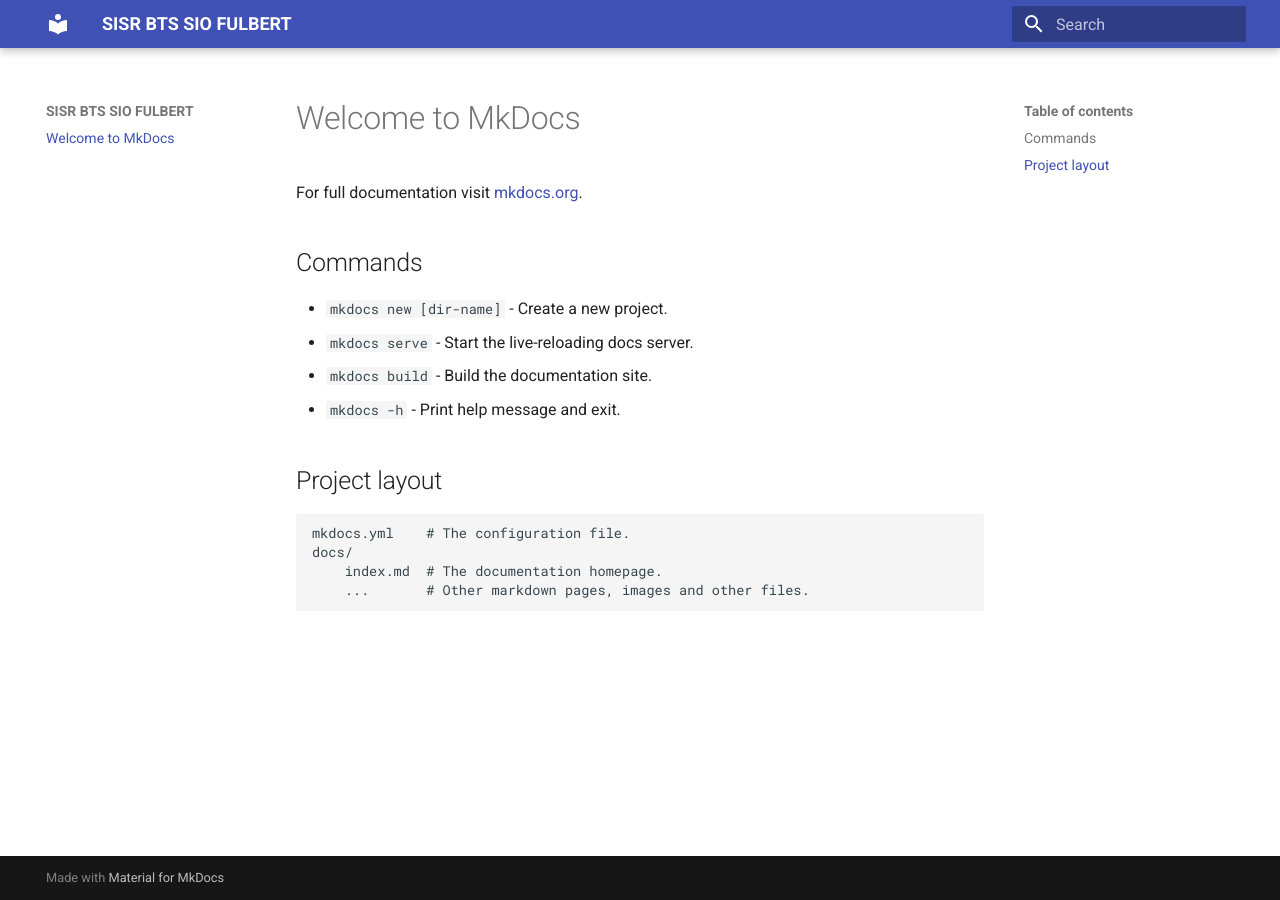
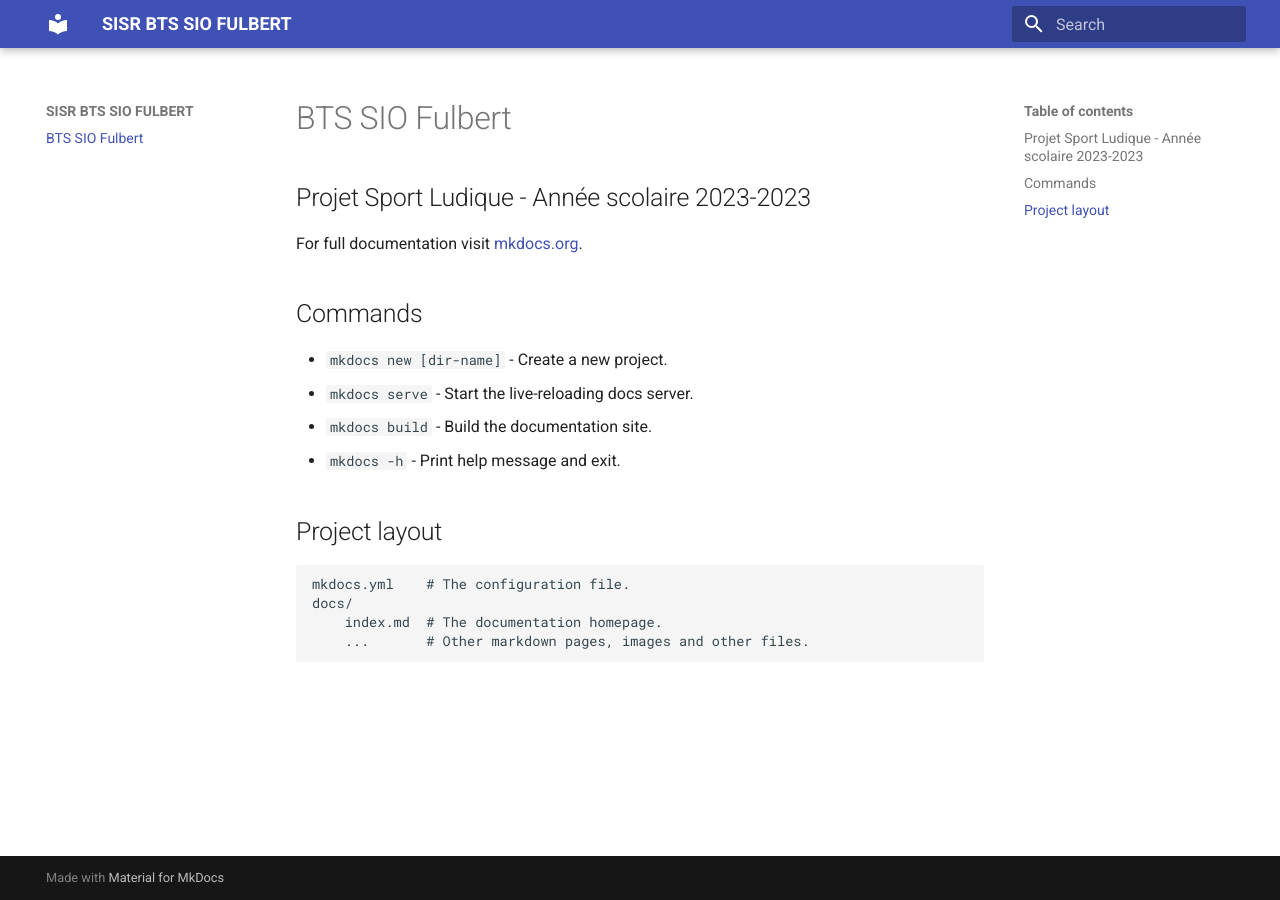
Before and after one commit to lmeryFulbert/sisrsiofulbert.github.io, an MkDocs documentation site: the page built from docs/index.md, in a window 1280 px wide. Built offline with MkDocs 1.6.1 and Material for MkDocs 9.7.7, drawn with Linux system fonts in a browser that asks for light colours.

Commit message:
pas d'accueil

```diff
--- a/docs/index.md
+++ b/docs/index.md
@@ -1,4 +1,6 @@
-# Welcome to MkDocs
+# BTS SIO Fulbert
+
+## Projet Sport Ludique - Année scolaire 2023-2023
 
 For full documentation visit [mkdocs.org](https://www.mkdocs.org).
 
```
